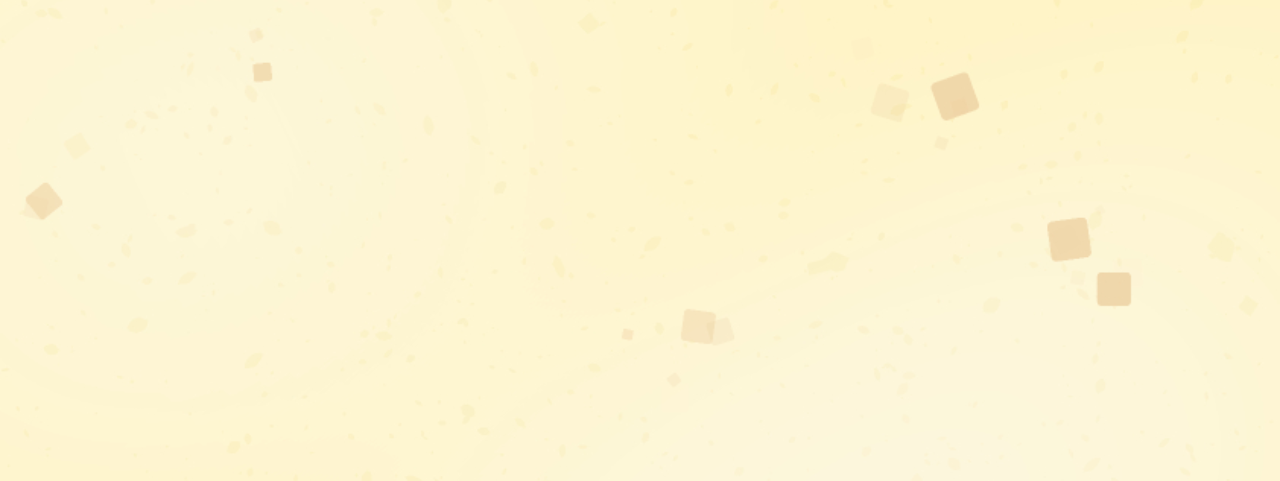
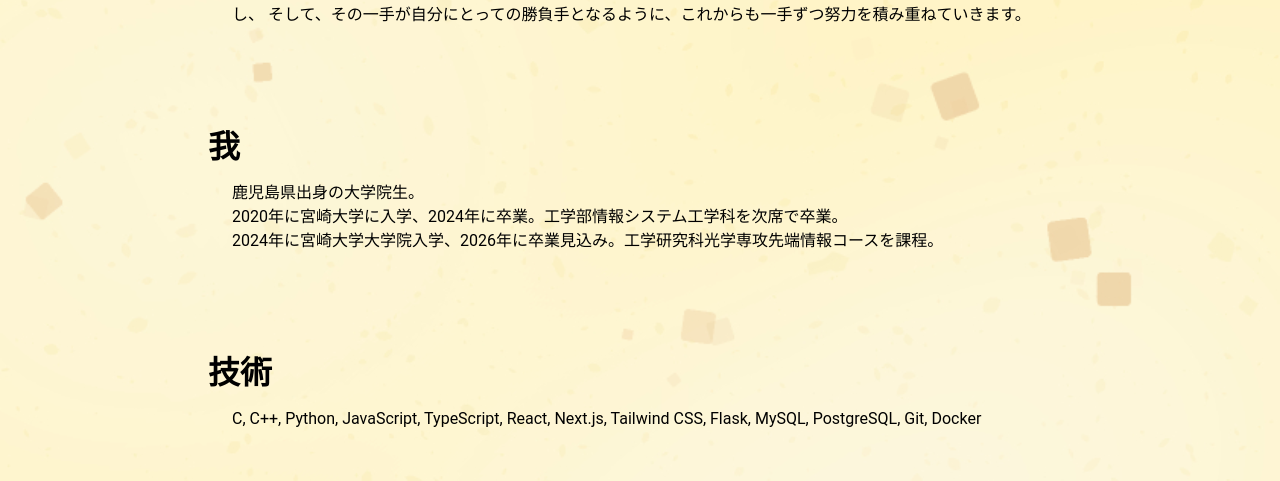
Before and after one commit to aridome222/portfolio-aridome, a Next.js app: page / in a window 1280 px wide. Shown: the part 1089-1570 px from the top of the page. Built offline with nearby package versions, Linux system fonts and the light colour scheme; no server answers; what tailwind-clip-path would draw is missing.

Commit message:
update: 見やすくするために、ページ全体の内容を中央寄せ&横幅を狭くした

```diff
--- a/app/page.tsx
+++ b/app/page.tsx
@@ -6,8 +6,8 @@ export default function PostPage() {
         <>
             <div className="bg-[url('/back_img/gold_paper.jpg')] bg-cover bg-fixed bg-center bg-repeat-round">
                 <ShogiPiece3D modelFileName='/3D_model/shogi/scene.gltf' />
-                <div className='px-24'>
-                    <section id='top' className='min-h-screen'>
+                <div className='mx-auto max-w-4xl px-4'>
+                    <section id='top' className='mb-24'>
                         <div>
                             <h1>有留のポートフォリオサイト</h1>
                             <div className='pl-6'>
@@ -26,7 +26,7 @@ export default function PostPage() {
                             </div>
                         </div>
                     </section>
-                    <section id='profile' className='min-h-screen'>
+                    <section id='profile' className='mb-24'>
                         <h1>我</h1>
                         <div className='pl-6'>
                             <p>鹿児島県出身の大学院生。</p>
@@ -38,16 +38,16 @@ export default function PostPage() {
                             </p>
                         </div>
                     </section>
-                    <section id='skill' className='min-h-screen'>
+                    <section id='skill' className='mb-24'>
                         <h1>技術</h1>
                         <p className='pl-6'>
                             C, C++, Python, JavaScript, TypeScript, React, Next.js,
                             Tailwind CSS, Flask, MySQL, PostgreSQL, Git, Docker
                         </p>
                     </section>
-                    <section id='works' className='min-h-screen'>
+                    <section id='works'>
                         <h1>開発</h1>
-                        <div className='grid grid-cols-1 place-items-center md:grid-cols-2 xl:grid-cols-3'>
+                        <div className='grid grid-cols-1 place-items-center md:grid-cols-2'>
                             <ProductCard
                                 image='/products/portfolio.png'
                                 alt='portfolio-image'
@@ -81,7 +81,7 @@ export default function PostPage() {
                             />
                         </div>
                     </section>
-                    <section id='contact' className='min-h-screen'>
+                    <section id='contact' className='mt-32 min-h-screen'>
                         <h1>＠</h1>
                         <ul className='list-disc pl-8'>
                             <li>
```
